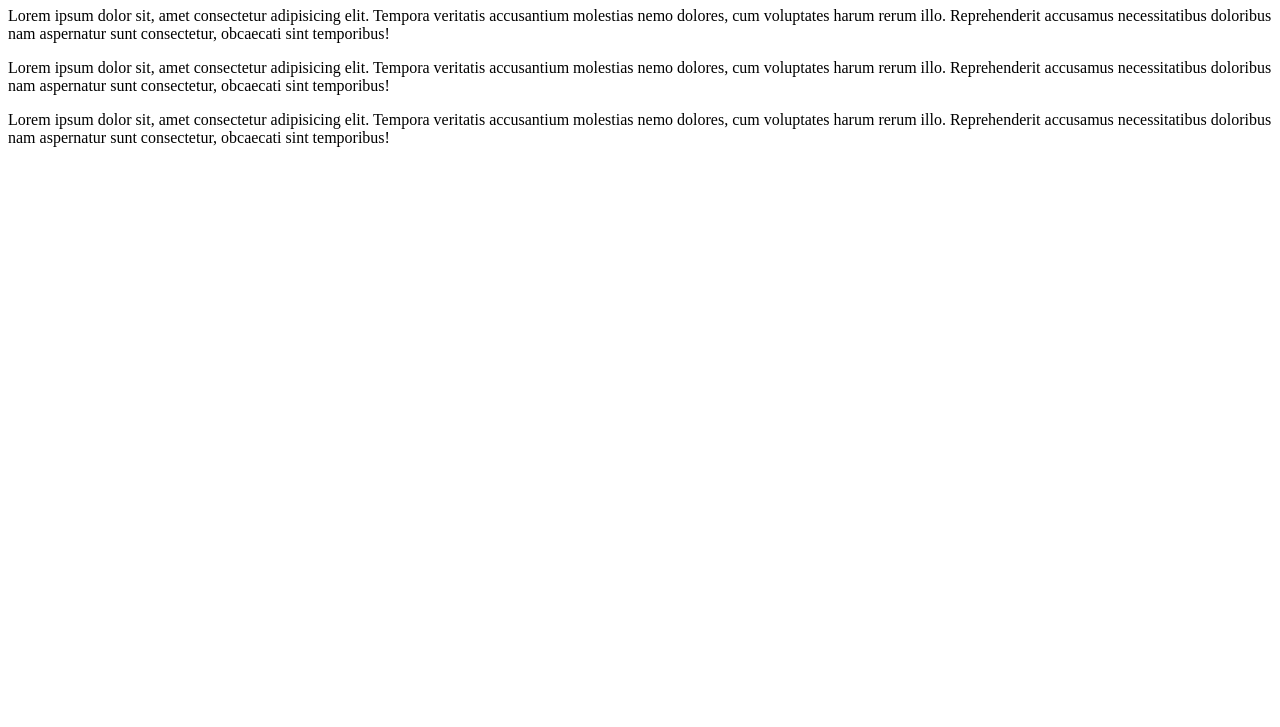
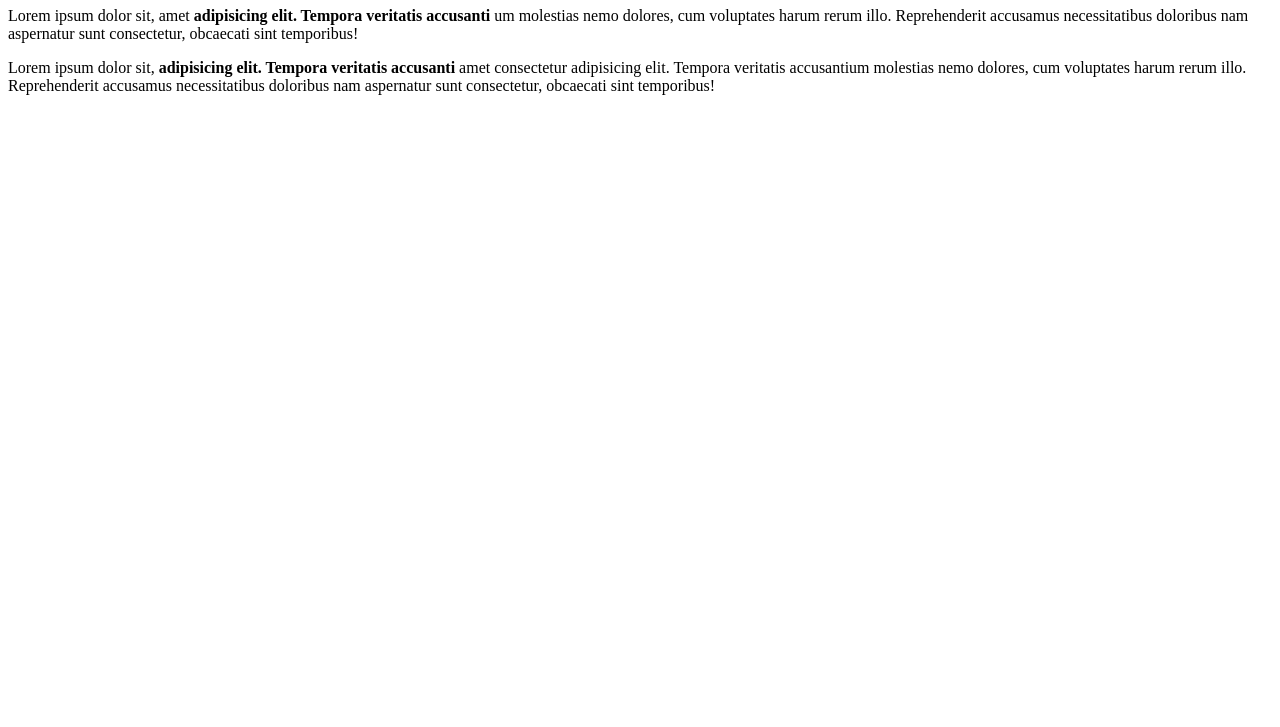
Before and after one commit to EdisonEncarnacion/Miweb, a plain HTML site: page index.html in a window 1280 px wide. Shown: the part 73-800 px from the top of the page. Drawn offline with Linux system fonts and the light colour scheme.

Commit message:
agregue parrafos y estilos

```diff
--- a/index.html
+++ b/index.html
@@ -8,11 +8,11 @@
 <body>
 
     <h1>Hola mundo</h1>
-    <p>Lorem ipsum dolor sit, amet consectetur adipisicing elit. Tempora veritatis accusantium molestias nemo dolores, cum voluptates harum rerum illo.
+    <p>Lorem ipsum dolor sit, amet <strong>  adipisicing elit. Tempora veritatis accusanti </strong> um molestias nemo dolores, cum voluptates harum rerum illo.
          Reprehenderit accusamus necessitatibus doloribus nam aspernatur sunt consectetur, obcaecati sint temporibus!</p>
-         <p>Lorem ipsum dolor sit, amet consectetur adipisicing elit. Tempora veritatis accusantium molestias nemo dolores, cum voluptates harum rerum illo.
+
+         <p>Lorem ipsum dolor sit,<strong>  adipisicing elit. Tempora veritatis accusanti </strong>amet consectetur adipisicing elit. Tempora veritatis accusantium molestias nemo dolores, cum voluptates harum rerum illo.
             Reprehenderit accusamus necessitatibus doloribus nam aspernatur sunt consectetur, obcaecati sint temporibus!</p>
-            <p>Lorem ipsum dolor sit, amet consectetur adipisicing elit. Tempora veritatis accusantium molestias nemo dolores, cum voluptates harum rerum illo.
-                Reprehenderit accusamus necessitatibus doloribus nam aspernatur sunt consectetur, obcaecati sint temporibus!</p>
+
 </body>
 </html>
```
